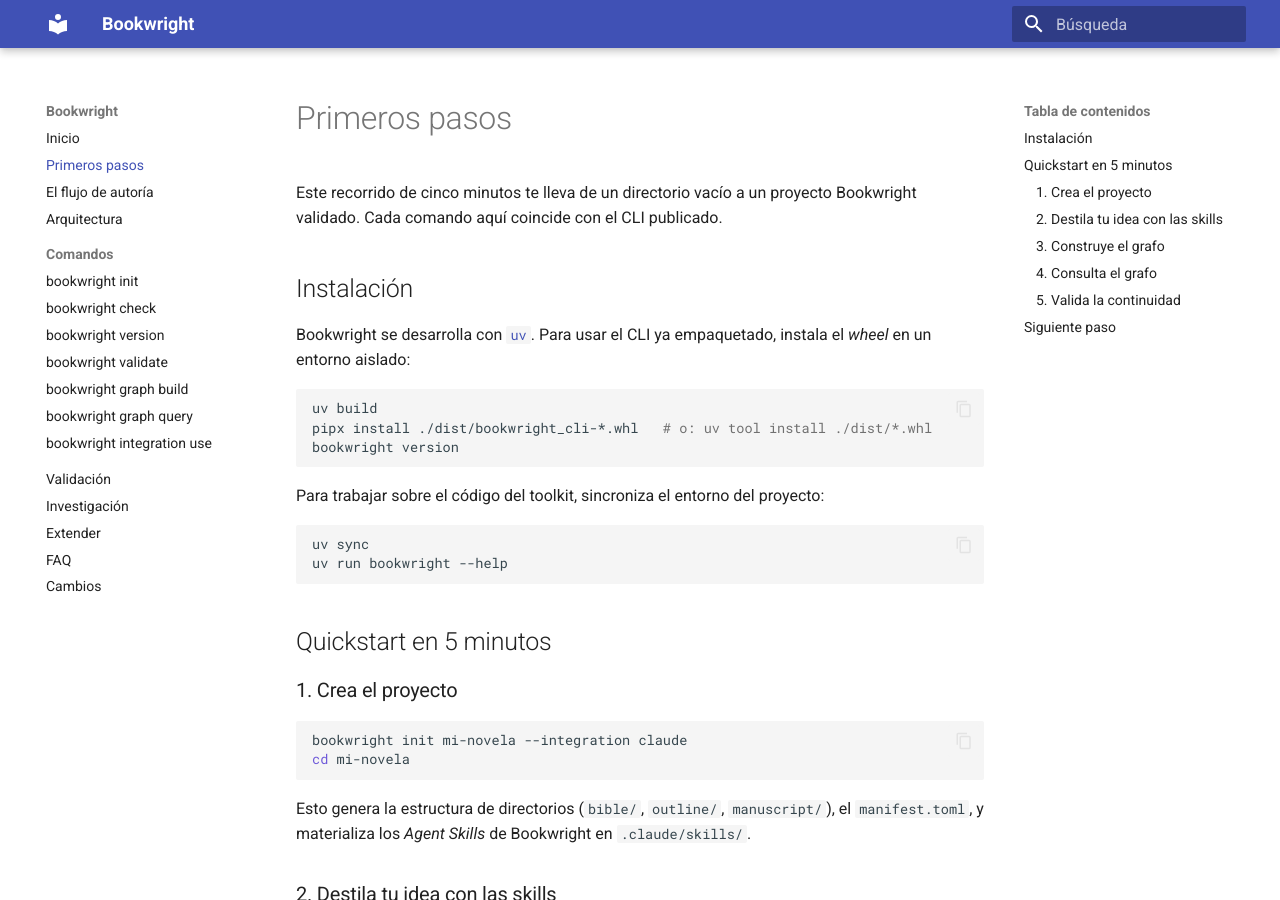
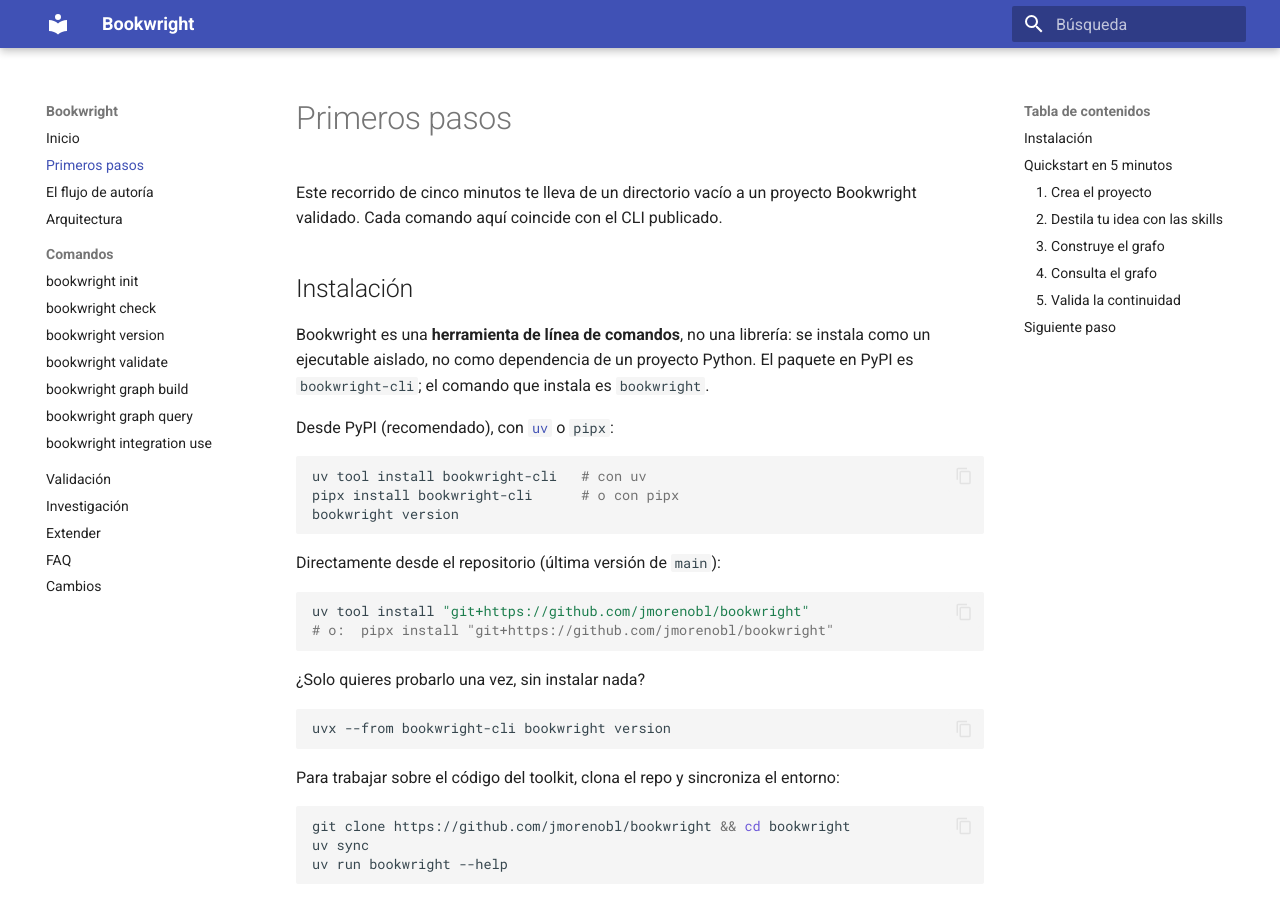
Before and after one commit to jmorenobl/bookwright, an MkDocs documentation site: the page built from docs/getting-started.md, in a window 1280 px wide and 900 px high. Built offline with MkDocs 1.6.1 and Material for MkDocs 9.7.7, drawn with Linux system fonts in a browser that asks for light colours.

Commit message:
docs: install from PyPI or the repo (CLI tool, not a dependency)
bookwright-cli is published on PyPI, so replace the build-the-wheel-
locally instructions with `uv tool install` / `pipx install` from PyPI,
plus a git+URL variant and a `uvx --from` try-once form. Frame it as a
command-line tool installed as an isolated executable, not a Python
dependency (no `uv add`). Add an Install section to the English README.

Co-Authored-By: Claude Opus 4.8 (1M context) <noreply@anthropic.com>

````diff
--- a/docs/getting-started.md
+++ b/docs/getting-started.md
@@ -5,18 +5,35 @@ Bookwright validado. Cada comando aquí coincide con el CLI publicado.
 
 ## Instalación
 
-Bookwright se desarrolla con [`uv`](https://docs.astral.sh/uv/). Para usar el
-CLI ya empaquetado, instala el *wheel* en un entorno aislado:
+Bookwright es una **herramienta de línea de comandos**, no una librería: se
+instala como un ejecutable aislado, no como dependencia de un proyecto Python.
+El paquete en PyPI es `bookwright-cli`; el comando que instala es `bookwright`.
+
+Desde PyPI (recomendado), con [`uv`](https://docs.astral.sh/uv/) o `pipx`:
 
 ```bash
-uv build
-pipx install ./dist/bookwright_cli-*.whl   # o: uv tool install ./dist/*.whl
+uv tool install bookwright-cli   # con uv
+pipx install bookwright-cli      # o con pipx
 bookwright version
 ```
 
-Para trabajar sobre el código del toolkit, sincroniza el entorno del proyecto:
+Directamente desde el repositorio (última versión de `main`):
 
 ```bash
+uv tool install "git+https://github.com/jmorenobl/bookwright"
+# o:  pipx install "git+https://github.com/jmorenobl/bookwright"
+```
+
+¿Solo quieres probarlo una vez, sin instalar nada?
+
+```bash
+uvx --from bookwright-cli bookwright version
+```
+
+Para trabajar sobre el código del toolkit, clona el repo y sincroniza el entorno:
+
+```bash
+git clone https://github.com/jmorenobl/bookwright && cd bookwright
 uv sync
 uv run bookwright --help
 ```
````
Also changed, not shown: README.en.md (+27 -0 lines), README.md (+23 -3 lines).
